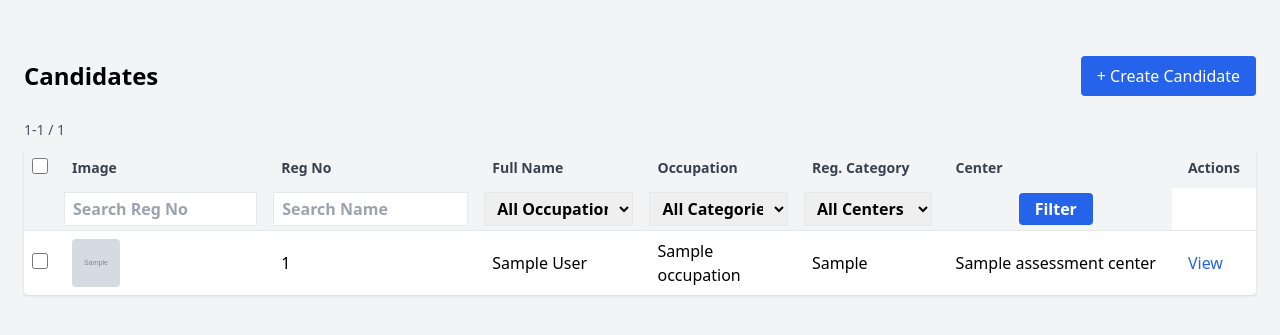
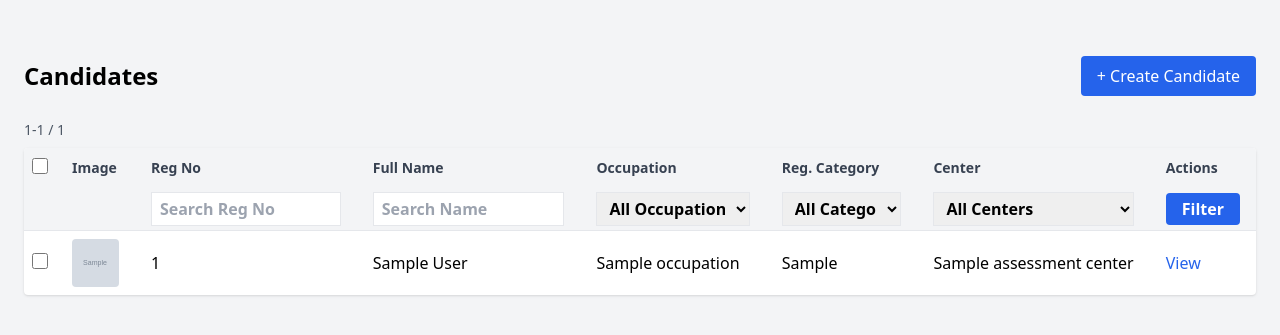
Before and after one commit to ClaireAgaba/uvtab_emis, a Django app: template emis/eims/templates/candidates/list.html in a window 1280 px wide. Shown: the top 335 px of the page. Run offline with Django 3.2, Linux system fonts and the light colour scheme; the template is opened without the code that fills it: most values are stand-ins (such as "Sample title", 1, 10 or a date in 2020); grey boxes marked "Sample" are stand-in pictures; some libraries are stand-ins or nearby versions.

Commit message:
bulk feature

```diff
--- a/emis/eims/forms.py
+++ b/emis/eims/forms.py
@@ -100,7 +100,7 @@ class CandidateForm(forms.ModelForm):
         model = Candidate
         fields = '__all__'
         widgets = {
-            'date_of_birth': forms.DateInput(attrs={'type': 'date', 'class': 'border rounded px-3 py-2 w-full'}),
+            'date_of_birth': forms.DateInput(format='%d/%m/%Y', attrs={'type': 'text', 'placeholder': 'DD/MM/YYYY', 'class': 'border rounded px-3 py-2 w-full'}),
             'start_date': forms.DateInput(attrs={'type': 'date', 'class': 'border rounded px-3 py-2 w-full'}),
             'finish_date': forms.DateInput(attrs={'type': 'date', 'class': 'border rounded px-3 py-2 w-full'}),
             'assessment_date': forms.DateInput(attrs={'type': 'date', 'class': 'border rounded px-3 py-2 w-full'}),
--- a/emis/eims/templates/candidates/list.html
+++ b/emis/eims/templates/candidates/list.html
@@ -53,14 +53,15 @@
         </tr>
         <tr>
           <form method="get">
-            <th></th> <!-- No filter for image -->
-            <th class="px-2 py-1">
+            <th></th> <!-- Checkbox column, no filter -->
+            <th></th> <!-- Image column, no filter -->
+            <th class="px-4 py-1 whitespace-nowrap">
               <input type="text" name="reg_number" value="{{ request.GET.reg_number }}" placeholder="Search Reg No" class="border px-2 py-1 w-full" />
             </th>
-            <th class="px-2 py-1">
+            <th class="px-4 py-1 whitespace-nowrap">
               <input type="text" name="search" value="{{ request.GET.search }}" placeholder="Search Name" class="border px-2 py-1 w-full" />
             </th>
-            <th class="px-2 py-1">
+            <th class="px-4 py-1 whitespace-nowrap">
               <select name="occupation" class="border px-2 py-1 w-full">
                 <option value="">All Occupations</option>
                 {% for occupation in occupations %}
@@ -68,7 +69,7 @@
                 {% endfor %}
               </select>
             </th>
-            <th class="px-2 py-1">
+            <th class="px-4 py-1 whitespace-nowrap">
               <select name="registration_category" class="border px-2 py-1 w-full">
                 <option value="">All Categories</option>
                 <option value="formal" {% if request.GET.registration_category == 'formal' %}selected{% endif %}>Formal</option>
@@ -76,7 +77,7 @@
                 <option value="informal" {% if request.GET.registration_category == 'informal' %}selected{% endif %}>Informal</option>
               </select>
             </th>
-            <th class="px-2 py-1">
+            <th class="px-4 py-1 whitespace-nowrap text-center">
               <select name="assessment_center" class="border px-2 py-1 w-full">
                 <option value="">All Centers</option>
                 {% for center in centers %}
@@ -84,7 +85,7 @@
                 {% endfor %}
               </select>
             </th>
-            <th class="px-2 py-1">
+            <th class="px-4 py-1 whitespace-nowrap text-center">
               <button type="submit" class="bg-blue-600 text-white px-4 py-1 rounded">Filter</button>
             </th>
           </form>
```
Also changed, not shown: emis/eims/templates/candidates/create.html (+18 -0 lines).
